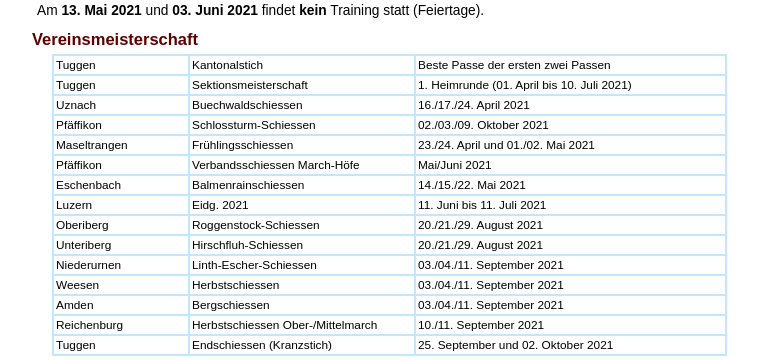
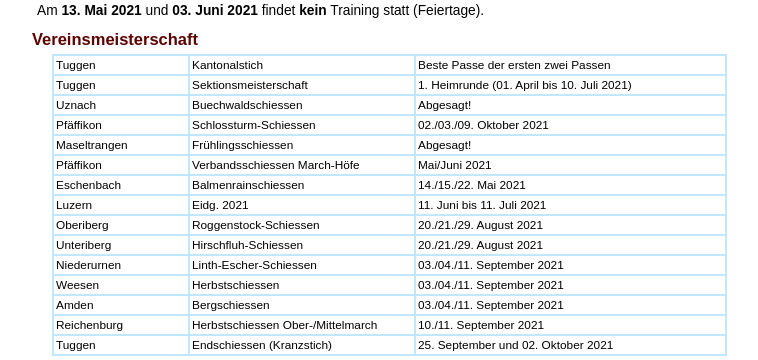
Before and after one commit to mjanser/sg-tuggen-website, a Symfony app: template templates/schiessplan.html.twig in a window 1280 px wide. Shown: the part 580-940 px from the top of the page, without its empty margins (153-911 px from the left). Run offline with Twig, Linux system fonts and the light colour scheme; the template is opened without the code that fills it, so the values that code supplies are empty; some libraries are stand-ins or nearby versions.

Commit message:
Update Schiessplan

```diff
--- a/templates/schiessplan.html.twig
+++ b/templates/schiessplan.html.twig
@@ -95,7 +95,7 @@
         <!--<td class="cup"></td>-->
         <td class="location">Uznach</td>
         <td class="shooting">Buechwaldschiessen</td>
-        <td class="date">16./17./24. April 2021</td>
+        <td class="date">Abgesagt!</td>
     </tr>
     <tr class="datetime">
         <!--<td class="cup"></td>-->
@@ -107,7 +107,7 @@
         <!--<td class="cup"></td>-->
         <td class="location">Maseltrangen</td>
         <td class="shooting">Frühlingsschiessen</td>
-        <td class="date">23./24. April und 01./02. Mai 2021</td>
+        <td class="date">Abgesagt!</td>
     </tr>
     <tr class="datetime">
         <!--<td class="cup"></td>-->
```
